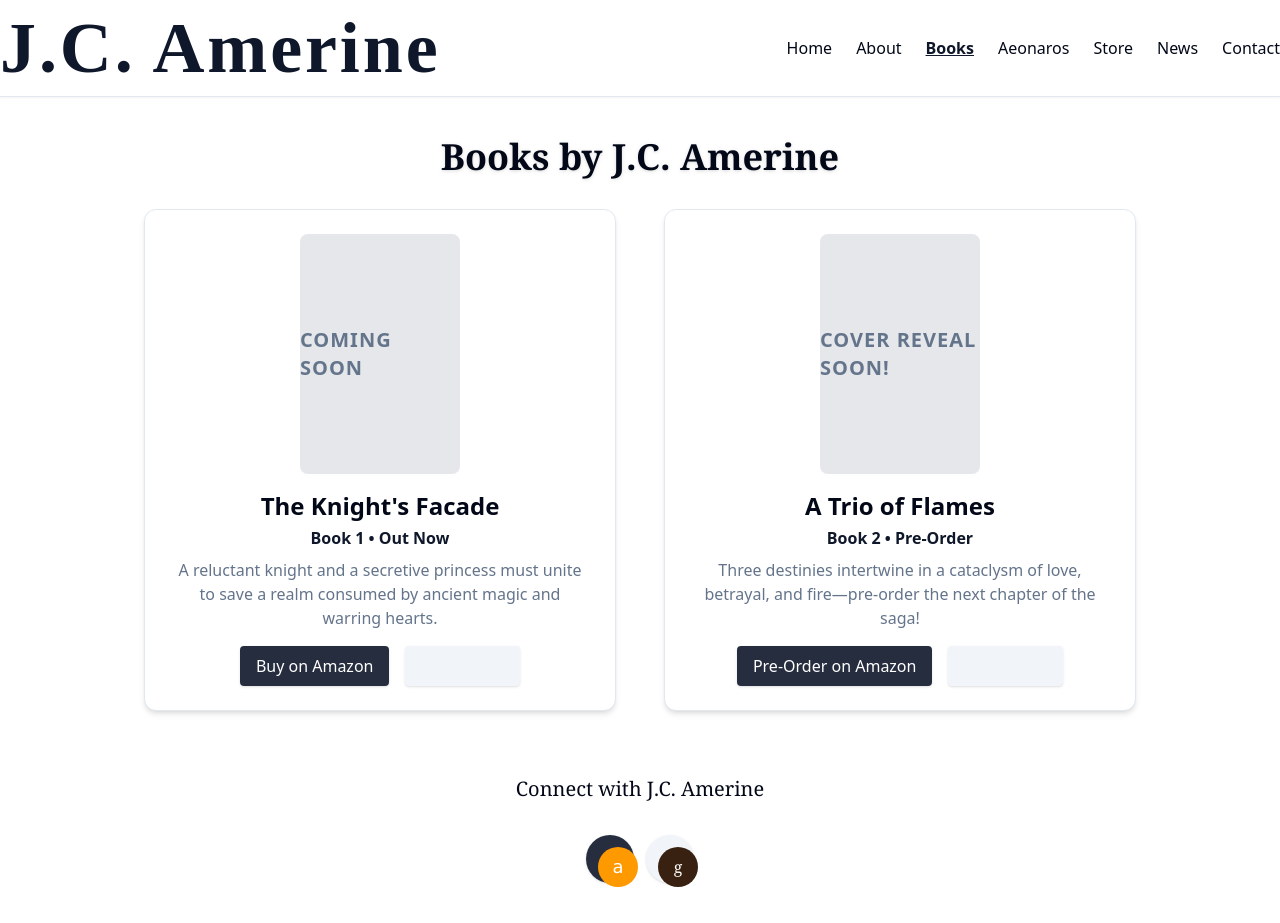
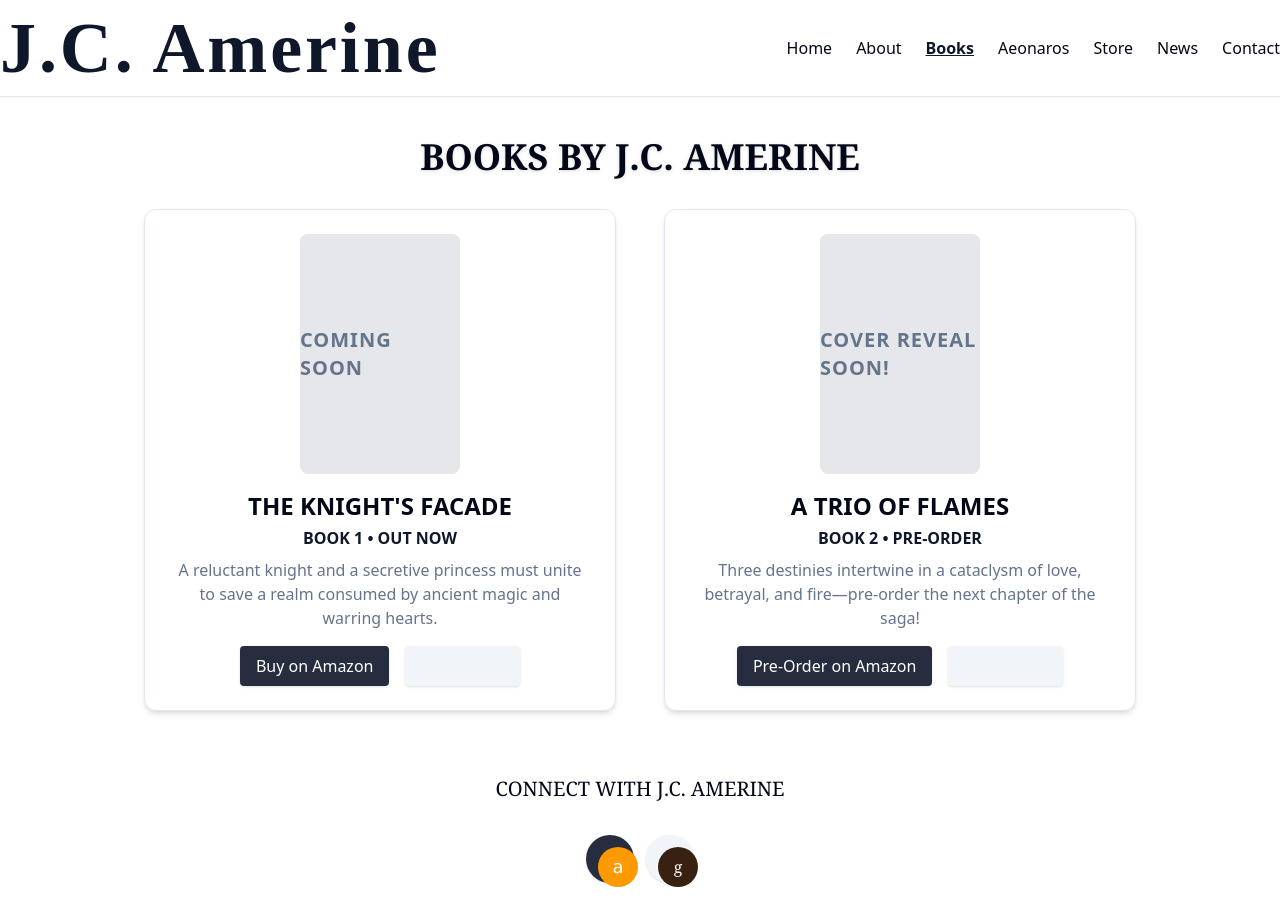
Before and after one commit to jcamerine/page-builder-ai-oracle, a React (Vite) app: page /books in a window 1280 px wide. Built offline with nearby package versions, Linux system fonts and the light colour scheme.

Commit message:
Capitalize subheading text and font
Capitalized all subheading text and font in the website.

```diff
--- a/src/pages/About.tsx
+++ b/src/pages/About.tsx
@@ -6,7 +6,7 @@ const About = () => (
     <SiteHeader />
     <div className="flex flex-col items-center justify-center flex-1 py-10">
       <section className="max-w-2xl w-full mx-auto animate-fade-in px-6">
-        <h1 className="text-4xl font-serif font-bold mb-6 text-center">About J.C. Amerine</h1>
+        <h1 className="text-4xl font-serif font-bold mb-6 text-center uppercase">About J.C. Amerine</h1>
         <div className="text-lg text-muted-foreground mb-4 text-center">
           Journey through epic worlds with an author who weaves adventure, emotion, and magic into every tale.
         </div>
--- a/src/pages/Aeonaros.tsx
+++ b/src/pages/Aeonaros.tsx
@@ -6,7 +6,7 @@ const Aeonaros = () => (
     <SiteHeader />
     <div className="flex flex-col items-center flex-1 py-10">
       <section className="max-w-3xl w-full mx-auto animate-fade-in px-6">
-        <h1 className="text-4xl font-serif font-bold mb-6 text-center">Aeonaros Saga</h1>
+        <h1 className="text-4xl font-serif font-bold mb-6 text-center uppercase">Aeonaros Saga</h1>
         <div className="bg-secondary p-6 rounded-xl shadow-inner text-base md:text-lg text-secondary-foreground text-center">
           <p>
             Venture into the mythical lands of Aeonaros—a world of warring kingdoms, ancient magic, and forbidden loves. Discover lore, maps, exclusive artwork, and behind-the-scenes peeks at the saga&apos;s creation.
--- a/src/pages/Books.tsx
+++ b/src/pages/Books.tsx
@@ -5,15 +5,15 @@ const Books = () => (
   <main className="min-h-screen bg-background flex flex-col">
     <SiteHeader />
     <div className="flex flex-col items-center flex-1 py-10">
-      <h1 className="text-4xl font-serif font-bold mb-8 text-center drop-shadow">Books by J.C. Amerine</h1>
+      <h1 className="text-4xl font-serif font-bold mb-8 text-center drop-shadow uppercase">Books by J.C. Amerine</h1>
       <section className="grid grid-cols-1 md:grid-cols-2 gap-12 max-w-5xl w-full px-4 animate-fade-in">
         {/* Book 1 */}
         <div className="bg-card rounded-xl shadow-md p-6 flex flex-col items-center border hover:shadow-lg transition-shadow duration-200">
           <div className="aspect-[2/3] w-40 bg-gray-200 rounded-lg mb-4 flex items-center justify-center text-muted-foreground font-semibold text-xl uppercase tracking-wider">
             Coming Soon
           </div>
-          <h3 className="text-2xl font-semibold mb-1 text-center">The Knight&apos;s Facade</h3>
-          <span className="text-base text-accent-foreground mb-2 font-semibold">Book 1 • Out Now</span>
+          <h3 className="text-2xl font-semibold mb-1 text-center uppercase">The Knight&apos;s Facade</h3>
+          <span className="text-base text-accent-foreground mb-2 font-semibold uppercase">Book 1 • Out Now</span>
           <p className="mb-4 text-center text-base text-muted-foreground">
             A reluctant knight and a secretive princess must unite to save a realm consumed by ancient magic and warring hearts.
           </p>
@@ -41,8 +41,8 @@ const Books = () => (
           <div className="aspect-[2/3] w-40 bg-gray-200 rounded-lg mb-4 flex items-center justify-center text-muted-foreground font-semibold text-xl uppercase tracking-wider">
             Cover Reveal Soon!
           </div>
-          <h3 className="text-2xl font-semibold mb-1 text-center">A Trio of Flames</h3>
-          <span className="text-base text-accent-foreground mb-2 font-semibold">Book 2 • Pre-Order</span>
+          <h3 className="text-2xl font-semibold mb-1 text-center uppercase">A Trio of Flames</h3>
+          <span className="text-base text-accent-foreground mb-2 font-semibold uppercase">Book 2 • Pre-Order</span>
           <p className="mb-4 text-center text-base text-muted-foreground">
             Three destinies intertwine in a cataclysm of love, betrayal, and fire—pre-order the next chapter of the saga!
           </p>
@@ -67,7 +67,7 @@ const Books = () => (
         </div>
       </section>
       <div className="mt-16 flex flex-col items-center gap-6">
-        <h2 className="text-xl font-serif mb-2">Connect with J.C. Amerine</h2>
+        <h2 className="text-xl font-serif mb-2 uppercase">Connect with J.C. Amerine</h2>
         <SocialIcons large />
       </div>
     </div>
--- a/src/pages/Contact.tsx
+++ b/src/pages/Contact.tsx
@@ -6,7 +6,7 @@ const Contact = () => (
     <SiteHeader />
     <div className="flex flex-col items-center flex-1 py-10">
       <section className="max-w-xl w-full mx-auto animate-fade-in px-6">
-        <h1 className="text-4xl font-serif font-bold mb-6 text-center">Contact J.C. Amerine</h1>
+        <h1 className="text-4xl font-serif font-bold mb-6 text-center uppercase">Contact J.C. Amerine</h1>
         <div className="bg-secondary p-6 rounded-xl shadow-inner text-base md:text-lg text-secondary-foreground text-center">
           <p>
             For event bookings, media inquiries, or reader messages, reach out below. J.C. Amerine loves hearing from fellow adventurers!
--- a/src/pages/News.tsx
+++ b/src/pages/News.tsx
@@ -6,7 +6,7 @@ const News = () => (
     <SiteHeader />
     <div className="flex flex-col items-center flex-1 py-10">
       <section className="max-w-2xl w-full mx-auto animate-fade-in px-6">
-        <h1 className="text-4xl font-serif font-bold mb-6 text-center">Latest News</h1>
+        <h1 className="text-4xl font-serif font-bold mb-6 text-center uppercase">Latest News</h1>
         <div className="bg-secondary p-6 rounded-xl shadow-inner text-base md:text-lg text-secondary-foreground text-center">
           <p>
             Stay updated on book launches, signing events, bonus chapters, and special fan-only releases.
--- a/src/pages/Store.tsx
+++ b/src/pages/Store.tsx
@@ -27,7 +27,7 @@ const Store = () => (
   <main className="min-h-screen bg-background text-foreground flex flex-col">
     <SiteHeader />
     <div className="flex flex-col items-center flex-1 py-10 px-4">
-      <h1 className="text-4xl font-serif font-bold mb-8 drop-shadow text-center">Store</h1>
+      <h1 className="text-4xl font-serif font-bold mb-8 drop-shadow text-center uppercase">Store</h1>
       <p className="text-muted-foreground text-xl font-medium mb-10 text-center max-w-2xl">Add bookish treasures, signed copies, and saga-inspired gifts to your collection. New merch drops soon!</p>
       <div className="grid gap-10 grid-cols-1 md:grid-cols-2 lg:grid-cols-3 w-full max-w-6xl animate-fade-in">
         {products.map((item, idx) => (
@@ -45,7 +45,7 @@ const Store = () => (
               </div>
             )}
             <CardHeader>
-              <CardTitle className="text-2xl text-primary tracking-wide mb-1">{item.title}</CardTitle>
+              <CardTitle className="text-2xl text-primary tracking-wide mb-1 uppercase">{item.title}</CardTitle>
             </CardHeader>
             <CardContent className="grow">
               <div className="font-semibold text-lg text-accent-foreground mb-2">{item.price}</div>
```
